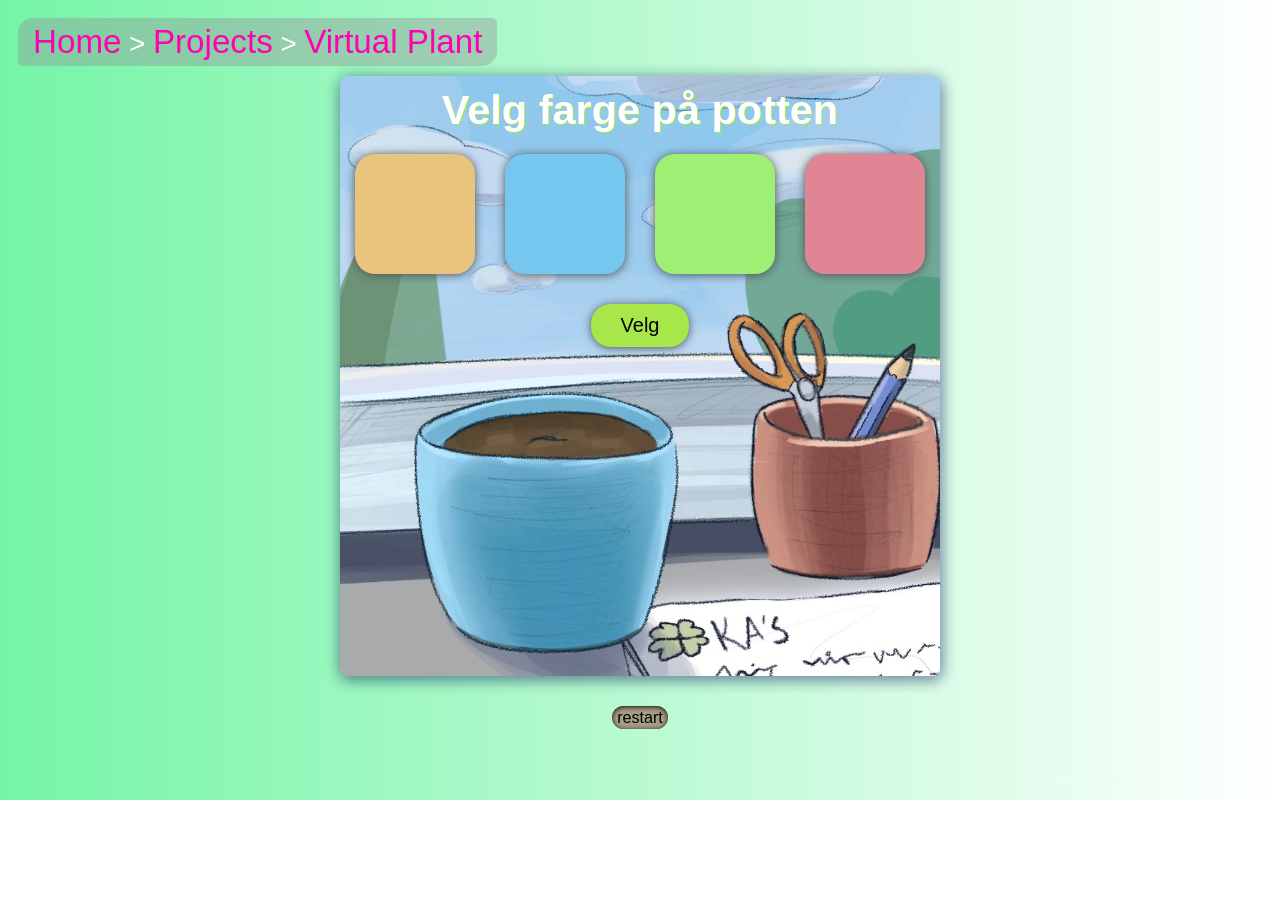
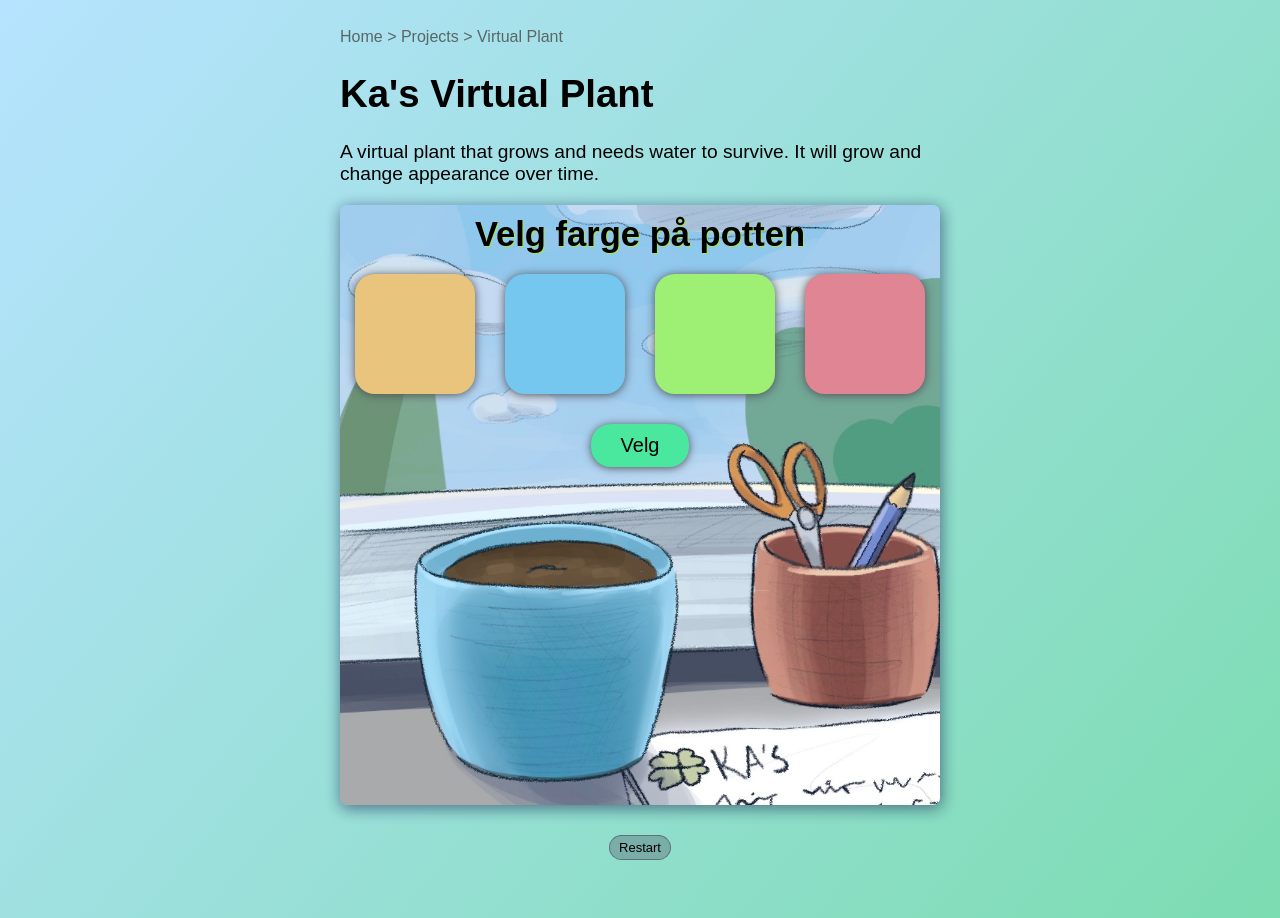
Before and after one commit to ka-thas/plant, a plain HTML site: page index.html in a window 1280 px wide. Before the commit the page ends 800 px from the top, so only its background shows below. Drawn offline with Linux system fonts and the light colour scheme.

Commit message:
visual fixes

```diff
--- a/index.html
+++ b/index.html
@@ -20,7 +20,7 @@
                 width: 600px;
                 height: 600px;
                 border-radius: 7px;
-                box-shadow: 1px 3px 15px rgba(9, 25, 91, 0.326);
+                box-shadow: 1px 3px 15px rgba(23, 35, 81, 0.326);
                 transition: all 0.5s;
             }
             button {
@@ -74,20 +74,27 @@
                 font-size: 20px;
             }
             #restart {
-                box-shadow: inset 0 1px 5px rgb(29, 1, 1);
-                background-color: rgba(132, 21, 21, 0.4);
-                padding: 2px 5px;
-                font-size: 0.7em;
+                background-color: rgba(69, 51, 78, 0.283);
+                padding: 4px 9px;
+                font-size: small;
+                box-shadow: 0 0;
+                border: 1px solid rgba(69, 51, 78, 0.5);
             }
         </style>
     </head>
     <body>
-        <div id="🎁">
+        <main>
             <div id="breadcrumbs">
                 <a href="https://ka-thas.github.io/index.html">Home</a> >
-                <a href="https://ka-thas.github.io/projects.html">Projects</a> >
+                <a href="https://ka-thas.github.io/projects.html">Projects</a>
+                >
                 <a href="./plant">Virtual Plant</a>
             </div>
+            <h1>Ka's Virtual Plant</h1>
+            <p>
+                A virtual plant that grows and needs water to survive. It will
+                grow and change appearance over time.
+            </p>
             <div id="brett">
                 <img
                     id="bak"
@@ -112,9 +119,8 @@
                 <button id="vann"></button>
                 <h2 id="tekst">Navn lvl</h2>
             </div>
-            <button id="restart" class="videre">restart</button>
-        </div>
-
+            <button id="restart" class="videre">Restart</button>
+        </main>
         <script>
             let imgEl = document.querySelectorAll("#brett img"); //alle bildelag
             let brettEl = document.querySelector("#brett"); //
--- a/stylesheet.css
+++ b/stylesheet.css
@@ -5,17 +5,14 @@ STYLESHEET
 body {
     font-family: urbanist, sans-serif;
     font-size: larger;
-    background-color: #111;
-    background: linear-gradient(270deg, rgb(255, 255, 255) 0%, rgb(116, 245, 166) 100%);
-    color: #fff;
+    background-color: #fff;
+    background: linear-gradient(130deg, rgb(182, 227, 255) 0%, #7cdcb1 100%);
+    color: #000000;
 }
 div {
     padding: 10px;
     border-radius: 7px;
     font-size: 1.2em;
-}
-#🎁 {
-    padding: 10px;
 }
 h1 a {
     display: flex;
@@ -42,8 +39,8 @@ input,
 textarea,
 select,
 button {
-    background-color: rgb(167, 231, 74);
-    font-family: "Rubik", sans-serif;
+    background-color: rgb(74, 231, 158);
+    font-family: urbanist, sans-serif;
     color: black;
     padding: 4px;
     border: none;
@@ -53,13 +50,29 @@ button:hover {
     box-shadow: 0px 0px 4px gray;
 }
 #breadcrumbs {
-    border-radius: 15px 5px;
+    /* border-radius: 15px;
     padding: 5px 15px;
     width: fit-content;
-    background-color: rgba(143, 133, 148, 0.369);
+    background-color: rgba(255, 126, 249, 0);
+    border: 1.5px solid #00000049; */
+    padding: 0;
+    font-size: medium;
+    color: #596767
 }
 a {
-    font-size: larger;
-    color: #ff00b3;
+    color: #596767;
     text-decoration: none;
 }
+a:hover {
+    color: #4a47ff;
+}
+main {
+    padding: 20px;
+    max-width: 600px;
+    margin: 0 auto;
+}
+section {
+    margin-bottom: 20px;
+    padding: 20px;
+    background-color: var(--background-color);
+}
```
